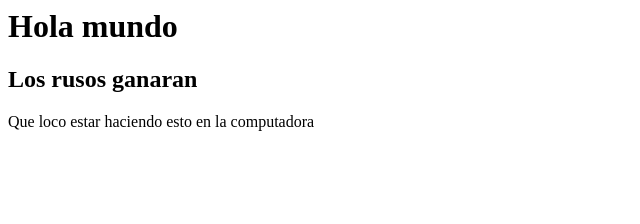
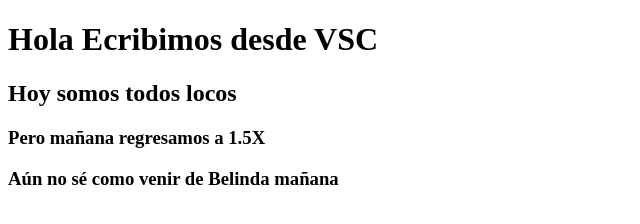
Before and after one commit to marcantonio13/practicas, a plain HTML site: page index.html in a window 1280 px wide. Shown: the whole page, without its empty margins (0-640 px from the left). Drawn offline with Linux system fonts and the light colour scheme.

Commit message:
Se quiaron esapcios

```diff
--- a/index.html
+++ b/index.html
@@ -1,7 +1,17 @@
-<html>
+<!DOCTYPE html>
+<html lang="en">
+<head>
+    <meta charset="UTF-8">
+    <meta http-equiv="X-UA-Compatible" content="IE=edge">
+    <meta name="viewport" content="width=device-width, initial-scale=1.0">
+    <title>Document</title>
+</head>
 <body>
-<h1>Hola mundo</h1>
-<h2>Los rusos ganaran</h2>
-<p>Que loco estar haciendo esto en la computadora</p>
+    <h1>Hola Ecribimos desde VSC</h1>
+    <h2>Hoy somos todos locos </h2>
+    <h3>Pero mañana regresamos a 1.5X</h3>
+    <h3>Aún no sé como venir de Belinda mañana</h3>
+
+
 </body>
 </html>
```
